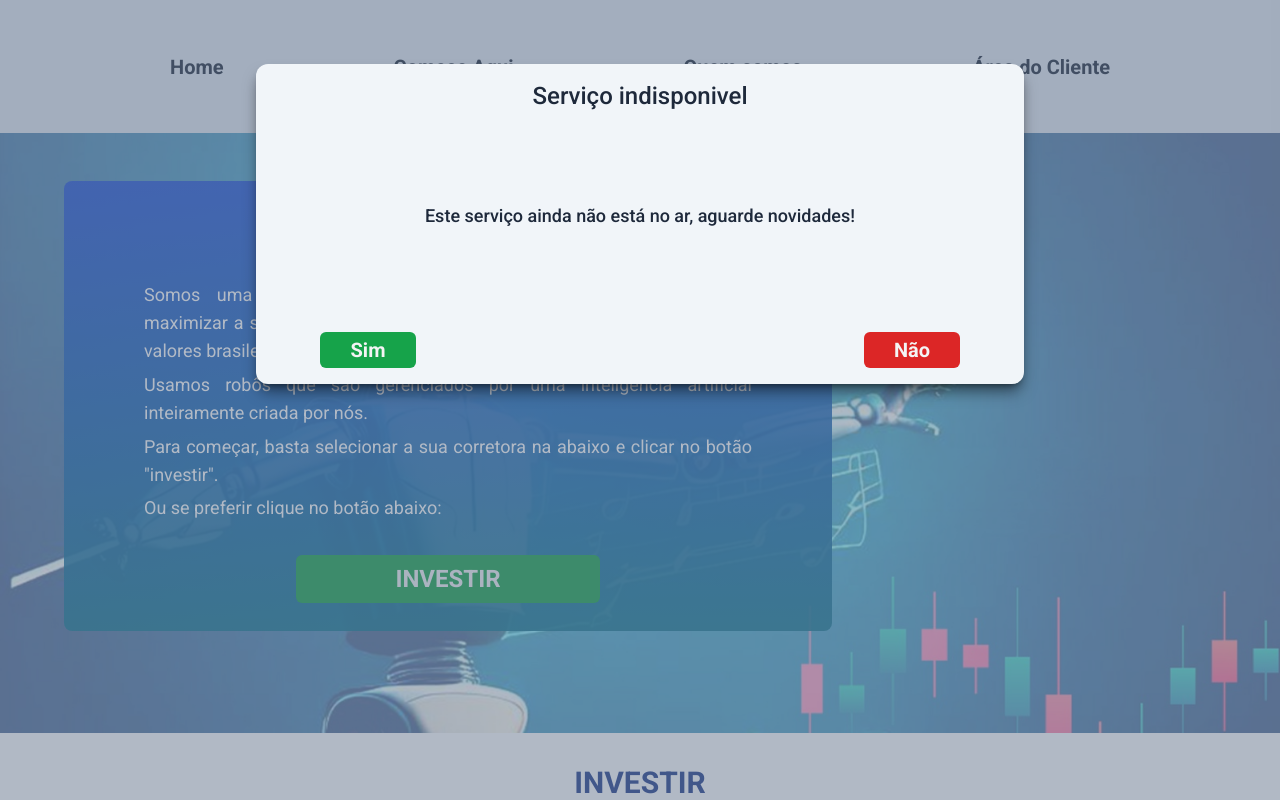
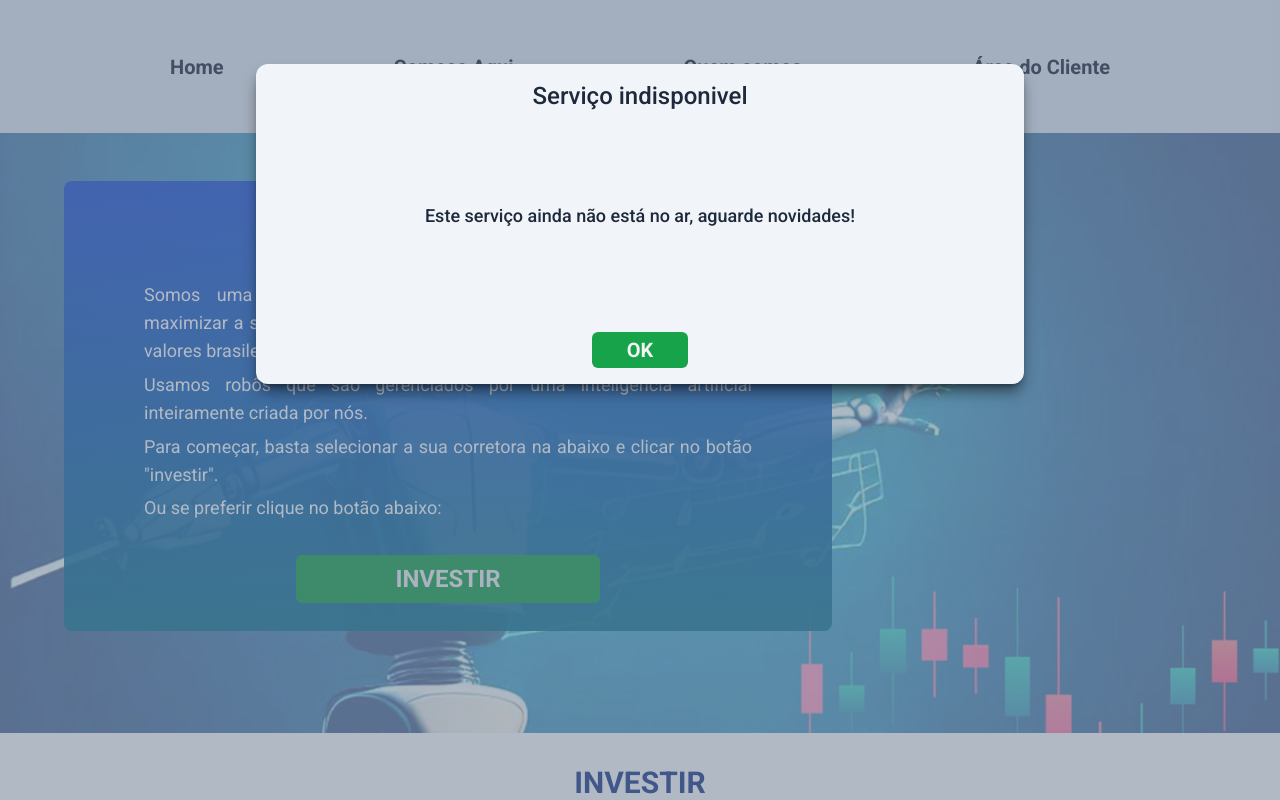
Before and after one commit to JP328/investimentos-automatizados, a React (Vite) app: page /investimentos-automatizados/StartInvest in a window 1280 px wide. Both pictures are taken after a click on the element "Quem somos". Built offline with nearby package versions, Linux system fonts and the light colour scheme.

Commit message:
Feat: Melhorias e refatoração nos modais

```diff
--- a/src/components/Header.tsx
+++ b/src/components/Header.tsx
@@ -20,11 +20,11 @@ function Header() {
   }
 
   const modal = <Modal
-    styles="xl:w-2/5 xl:h-2/5 lg:w-1/3 lg:h-1/4 md:w-1/2 md:h-1/3 w-3/4 max-sm:h-1/4 top-1/3 max-sm:text-lg"
+    styles="xl:w-1/3 lg:w-1/3 md:w-1/2 max-sm:w-2/3 xl:h-2/5 lg:h-1/3 md:h-2/5 max-sm:h-1/3 top-1/3 max-sm:text-lg"
     title={<p>Serviço indisponivel</p>}
     text={<p>Este serviço ainda não está no ar, aguarde novidades!</p>}
     closeModal={closeNotification}
-    action={notification}
+    modalType="Notification"
   />
 
   const [showMenu, setShowMenu] = useState(false);
--- a/src/components/Modal.tsx
+++ b/src/components/Modal.tsx
@@ -4,15 +4,32 @@ import { ReactElement } from 'react';
 export interface modalProps {
   title: ReactElement,
   text: ReactElement,
-  action: () => void,
   closeModal: () => void,
-  styles:string
+  styles:string,
+  action?: () => void,
+  modalType?: string
 }
 
-function Modal({title, text, action, closeModal, styles}: modalProps) {
+function Modal({title, text, action, closeModal, styles, modalType}: modalProps) {
+  const type = modalType === undefined ? "standard" : modalType
+
   const classes = className(
     "z-[100] xl:w-3/5 w-[90%] md:h-4/5 max-sm:h-2/3 top-[8%] mx-[5%] md:mx-[8%] xl:mx-[20%] md:px-8 absolute p-4 flex flex-col justify-between items-center bg-slate-100 rounded-xl shadow-lg shadow-black/50 font-medium text-justify xl:text-lg md:text-base text-xs ",
     styles)
+
+  const buttons = (type:string) => {
+    return type === "standard" && action ?
+      <div className='md:px-8 px-2 mt-3 w-full flex justify-between'>
+          <button className='w-24 bg-green-600 text-zinc-100 text-xl font-bold px-2 py-1 rounded-md' onClick={() => action()}>Sim</button>
+          <button className='w-24 bg-red-600 text-zinc-100 text-xl font-bold px-2 py-1 rounded-md' onClick={() => closeModal()}>Não</button>
+      </div>
+    :
+      <div className='md:px-8 px-2 mt-3 w-full flex justify-center'>
+      <button className='w-24 bg-green-600 text-zinc-100 text-xl font-bold px-2 py-1 rounded-md' onClick={() => closeModal()}>
+        OK
+      </button>
+      </div>
+  }
 
   return(
     <>
@@ -24,10 +41,7 @@ function Modal({title, text, action, closeModal, styles}: modalProps) {
           <h1 className='md:text-2xl sm:text-base text-lg text-center'>{title}</h1>
         </div>
         {text}
-        <div className='md:px-8 px-2 mt-3 w-full flex justify-between'>
-          <button className='w-24 bg-green-600 text-zinc-100 text-xl font-bold px-2 py-1 rounded-md' onClick={() => action()}>Sim</button>
-          <button className='w-24 bg-red-600 text-zinc-100 text-xl font-bold px-2 py-1 rounded-md' onClick={() => closeModal()}>Não</button>
-        </div>
+        {buttons(type)}
       </div>
     </>
   )
--- a/src/pages/StartInvest.tsx
+++ b/src/pages/StartInvest.tsx
@@ -15,6 +15,7 @@ function StartInvest() {
     // {id: 2, nomeCorretora: "EQI Investimentos", active: "inativo"},
     // {id: 3, nomeCorretora: "XP Investimentos", active: "inativo"}
   ]
+
   const [operating, setOperating] = useState(data);
   const [modalContent, setModalContent] = useState<modalContentProps>();
   const {showModal, toggleModal} = useModal();
@@ -53,7 +54,7 @@ function StartInvest() {
           }
           action={() => toggleOperation(modalContent.index, "ativo", true)}
           closeModal={toggleModal}
-          styles="md:w-3/4 md:mx-[12%] xl:h-2/3 max-md:min-h-[500px] md:top-[5%]"
+          styles="md:w-3/4 md:mx-[14%] xl:h-2/3 max-md:min-h-[500px] md:top-[5%]"
         />
       :
         <Modal
@@ -72,7 +73,7 @@ function StartInvest() {
           }
           action={() => toggleOperation(modalContent.index, "inativo", true)}
           closeModal={toggleModal}
-          styles="xl:w-1/2 md:w-3/4 md:h-1/2 xl:h-1/2 xl:mx-[20%] md:mx-[12%]"
+          styles="xl:w-1/2 md:w-3/4 md:h-1/2 xl:h-1/2 xl:mx-[20%] md:mx-[14%]"
         />
     : null
   }
```
